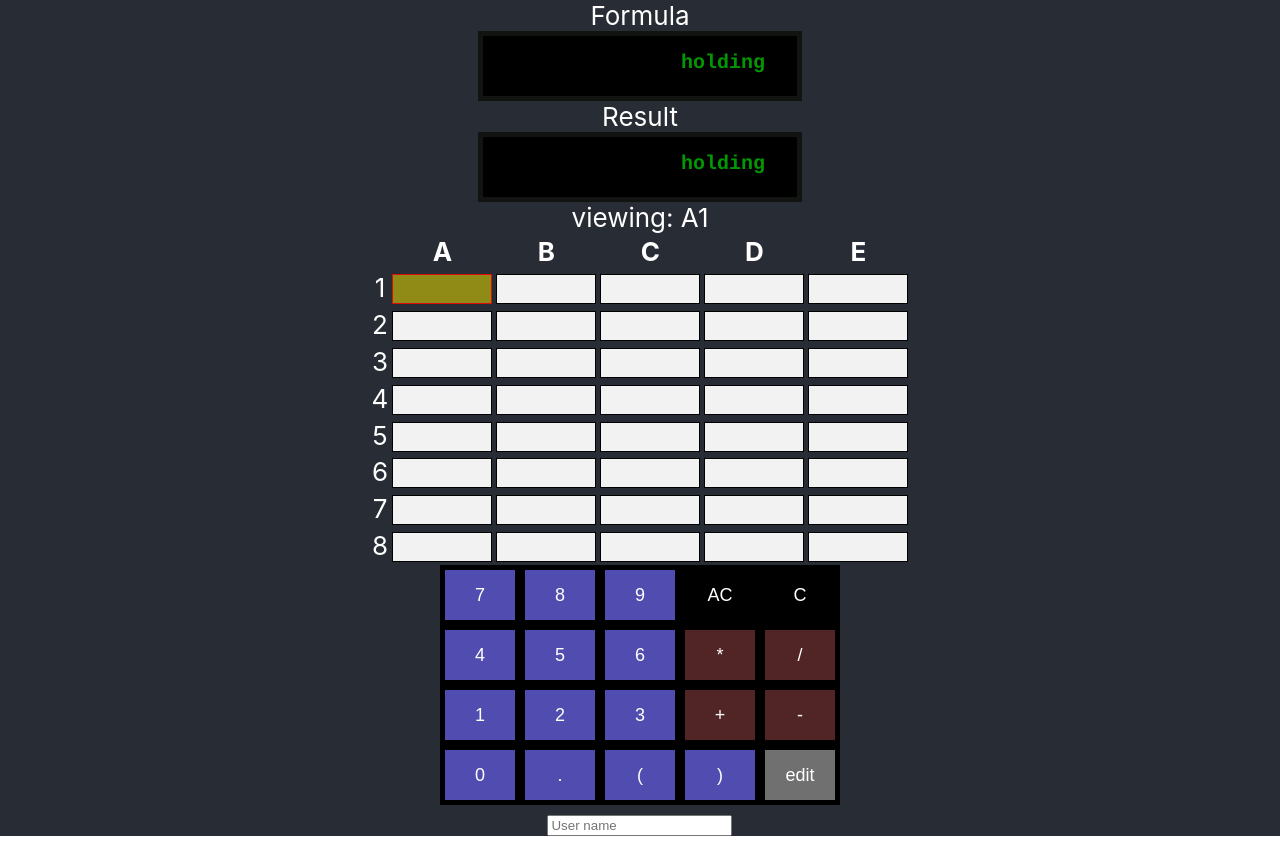
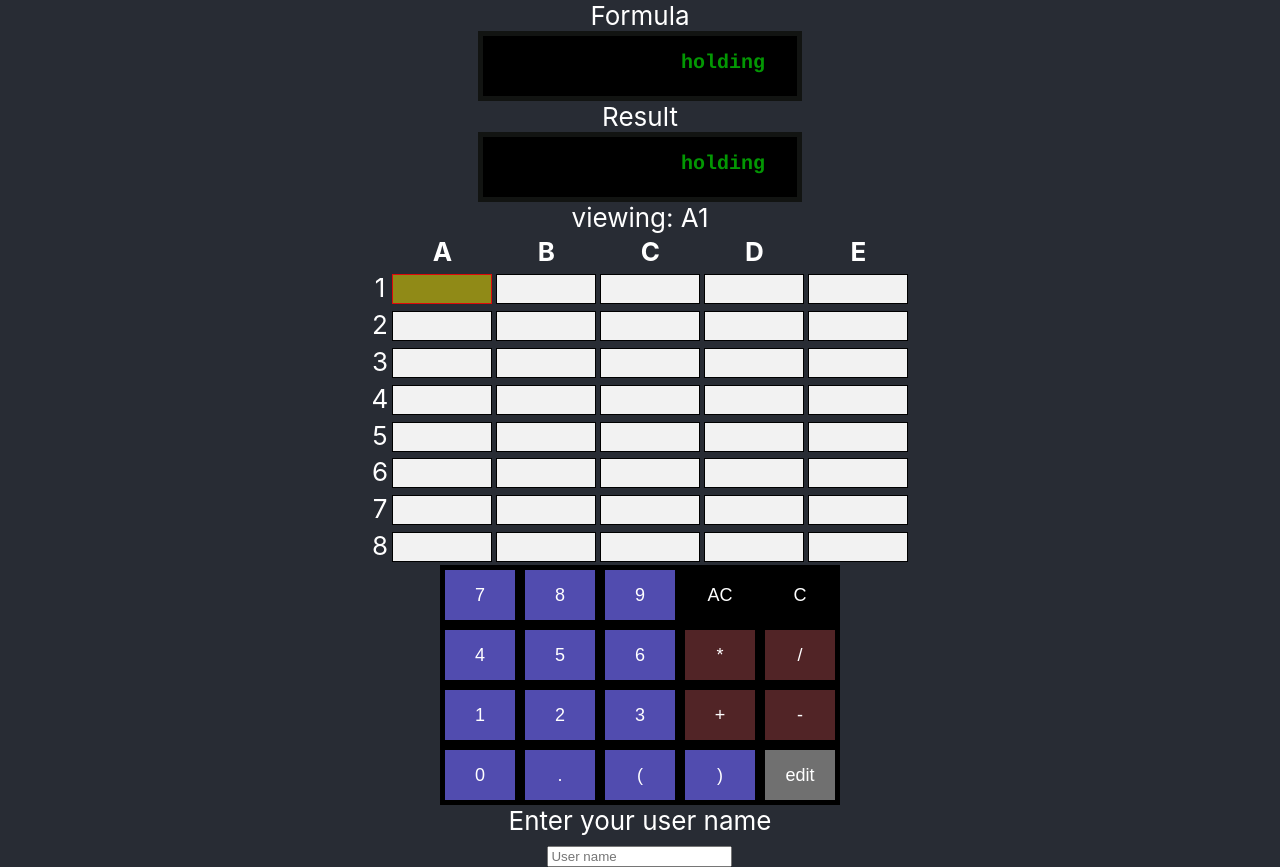
Before and after one commit to juanchoclasses/assignment1-codeeverydayyu, a React (Create React App) app: page /test in a window 1280 px wide. Before the commit the page ends 836 px from the top, so only its background shows below. Built offline with nearby package versions, Linux system fonts and the light colour scheme; no server answers.

Commit message:
"Fix fetch error, add enter username message."

```diff
--- a/src/Components/SpreadSheet.tsx
+++ b/src/Components/SpreadSheet.tsx
@@ -53,6 +53,7 @@ function SpreadSheet({ documentName }: SpreadSheetProps) {
 
   function getUserLogin() {
     return <div>
+      {(userName === "") ? <div>Enter your user name</div> : <div></div>}
       <input
         type="text"
         placeholder="User name"
--- a/src/Engine/SpreadSheetClient.ts
+++ b/src/Engine/SpreadSheetClient.ts
@@ -17,7 +17,7 @@ import { PortsGlobal } from '../PortsGlobal';
 
 class SpreadSheetClient {
     private _serverPort: number = PortsGlobal.serverPort;
-    private _baseURL: string = `http://pencil.local:${this._serverPort}`;
+    private _baseURL: string = `http://localhost:${this._serverPort}`;
     private _userName: string = 'juancho';
     private _documentName: string = 'test';
     private _document: DocumentTransport;
```
